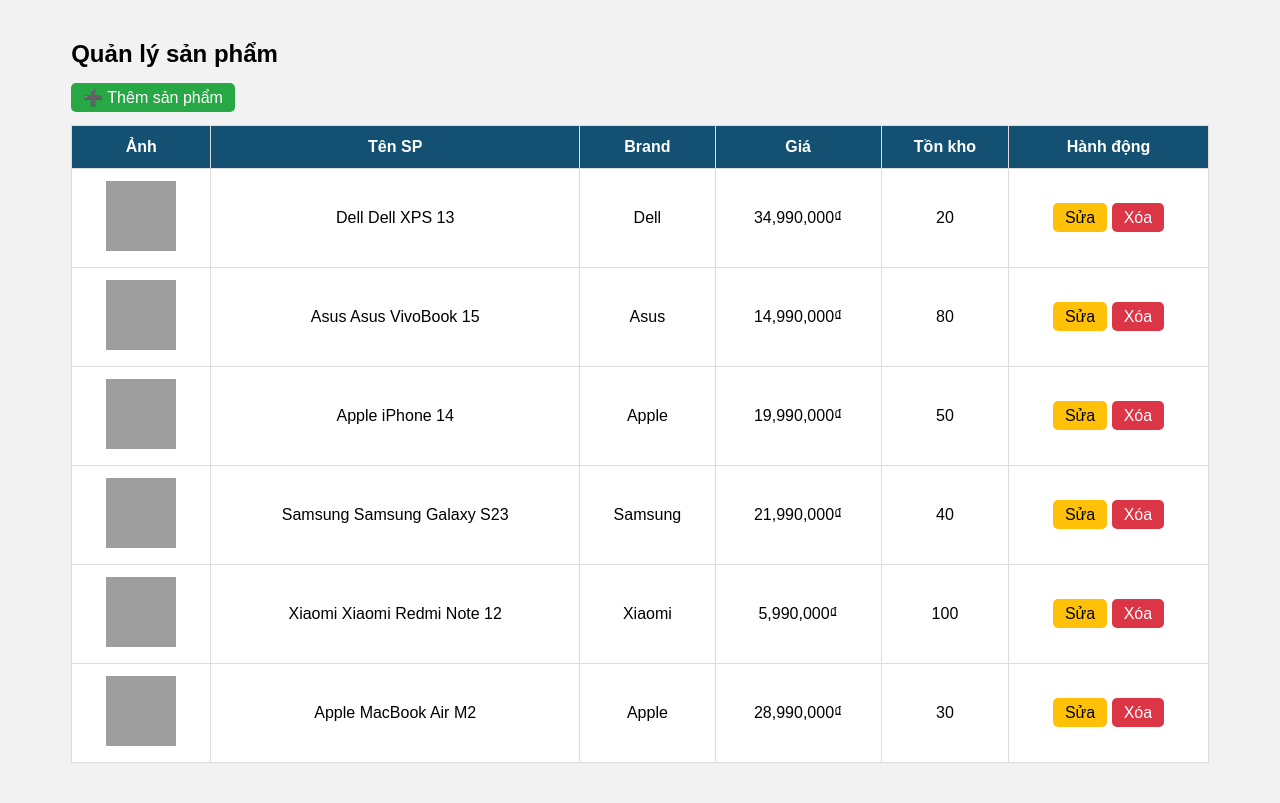
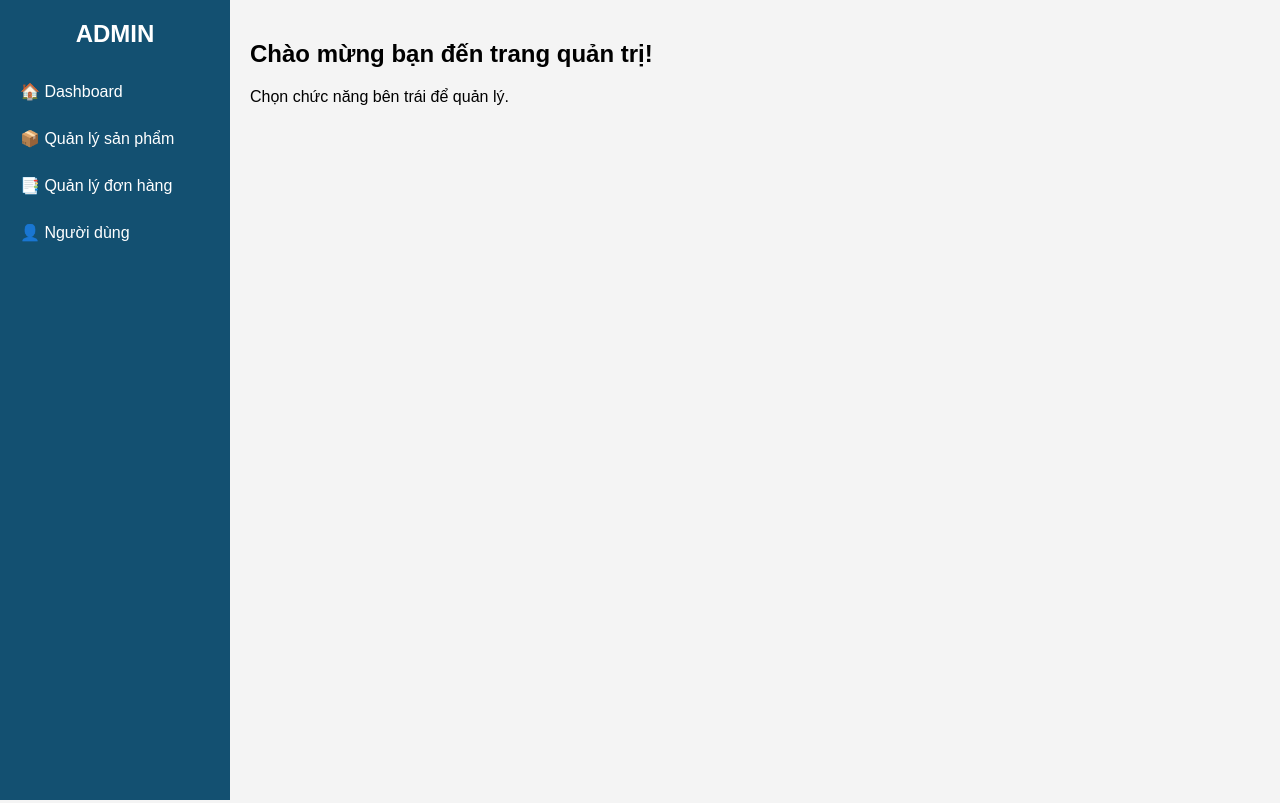
Before and after one commit to ThuyVan2909/PTUDTMDT_NhomC, a PHP site: page /admin/admin.php in a window 1280 px wide. Run offline with PHP 8.4, Linux system fonts and the light colour scheme; a user stored in the database is signed in; data comes from the database, SQL or seed files in the repository; data that the repository does not hold is empty; grey boxes are pictures that could not be loaded.

Commit message:
chỉnh trang admin

```diff
--- a/admin/admin.php
+++ b/admin/admin.php
@@ -1,99 +1,73 @@
 <?php
 session_start();
-include ("../db.php");
+include "../db.php";  // đúng đường dẫn
 
-// CHỐNG TRUY CẬP TRÁI PHÉP
 if (!isset($_SESSION['role']) || $_SESSION['role'] !== 'admin') {
-    header("Location: index.php");
+    header("Location: ../index.php");
     exit;
 }
 
-$sql = "
-SELECT
-    spu.id AS spu_id,
-    spu.name,
-    spu.brand,
-    sku.price,
-    sku.stock,
-    (SELECT image_url FROM sku_images WHERE sku_id = sku.id AND is_primary = 1 LIMIT 1) AS image
-FROM spu
-LEFT JOIN sku ON sku.spu_id = spu.id
-GROUP BY spu.id
-ORDER BY spu.created_at DESC
-";
+$view = $_GET['view'] ?? 'dashboard';
 
-$products = $conn->query($sql);
 ?>
-
 <!DOCTYPE html>
 <html>
 <head>
-    <title>Trang Admin</title>
+    <title>Admin Dashboard</title>
     <style>
-        body { font-family: Arial; background: #f2f2f2; }
-        .container { width: 90%; margin: 40px auto; }
-
-        table {
-            width: 100%;
-            border-collapse: collapse;
-            background: #fff;
-        }
-        table th, table td {
-            border: 1px solid #ddd;
-            padding: 12px;
-            text-align: center;
-        }
-        table th {
+        body { font-family: Arial; margin: 0; background: #f4f4f4; }
+        .sidebar {
+            width: 230px;
+            height: 100vh;
+            position: fixed;
+            left: 0; top: 0;
             background: #135071;
             color: #fff;
         }
-        .btn {
-            padding: 6px 12px;
-            border-radius: 5px;
+        .sidebar h2 { text-align: center; padding: 20px 0; margin: 0; }
+        .sidebar a {
+            display: block;
+            padding: 14px 20px;
+            color: #fff;
             text-decoration: none;
-            color: #fff;
         }
-        .btn-add { background: #28a745; }
-        .btn-edit { background: #ffc107; color: #000; }
-        .btn-delete { background: #dc3545; }
-        img { width: 70px; height: 70px; object-fit: cover; }
+        .sidebar a:hover { background: #0d3a54; }
+
+        .content {
+            margin-left: 230px;
+            padding: 20px;
+        }
     </style>
 </head>
 
 <body>
 
-<div class="container">
+<div class="sidebar">
+    <h2>ADMIN</h2>
+    <a href="admin.php?view=dashboard">🏠 Dashboard</a>
+    <a href="admin.php?view=products">📦 Quản lý sản phẩm</a>
+    <a href="admin.php?view=orders">📑 Quản lý đơn hàng</a>
+    <a href="admin.php?view=users">👤 Người dùng</a>
+</div>
 
-    <h2>Quản lý sản phẩm</h2>
-    <a href="add_product.php" class="btn btn-add">➕ Thêm sản phẩm</a>
-    <br><br>
+<div class="content">
 
-    <table>
-        <tr>
-            <th>Ảnh</th>
-            <th>Tên SP</th>
-            <th>Brand</th>
-            <th>Giá</th>
-            <th>Tồn kho</th>
-            <th>Hành động</th>
-        </tr>
-
-        <?php while ($p = $products->fetch_assoc()): ?>
-        <tr>
-            <td><img src="<?= $p['image'] ?? 'assets/images/no-image.png' ?>"></td>
-            <td><?= $p['brand'] . ' ' . $p['name'] ?></td>
-            <td><?= $p['brand'] ?></td>
-            <td><?= number_format($p['price']) ?>₫</td>
-            <td><?= $p['stock'] ?></td>
-            <td>
-                <a href="edit_product.php?id=<?= $p['spu_id'] ?>" class="btn btn-edit">Sửa</a>
-                <a onclick="return confirm('Xóa sản phẩm?')"
-                   href="delete_product.php?id=<?= $p['spu_id'] ?>" class="btn btn-delete">Xóa</a>
-            </td>
-        </tr>
-        <?php endwhile; ?>
-
-    </table>
+<?php
+// Gọi file tương ứng
+if ($view === 'products') {
+    include "products.php";
+}
+else if ($view === 'orders') {
+    include "orders.php";
+}
+else if ($view === 'users') {
+    include "users.php";
+}
+else {
+    echo "<h2>Chào mừng bạn đến trang quản trị!</h2>";
+    echo "Chọn chức năng bên trái để quản lý.";
+}
+?>
 
 </div>
 
```
Also changed, not shown: admin/manage_orders.php (deleted, +0 -45 lines), admin/orders.php (added, +75 -0 lines), admin/product_detail.php (added, +81 -0 lines), admin/products.php (added, +40 -0 lines), admin/users.php (added, +42 -0 lines), admin/manage_products.php (deleted), admin/manage_stock.php (deleted).
